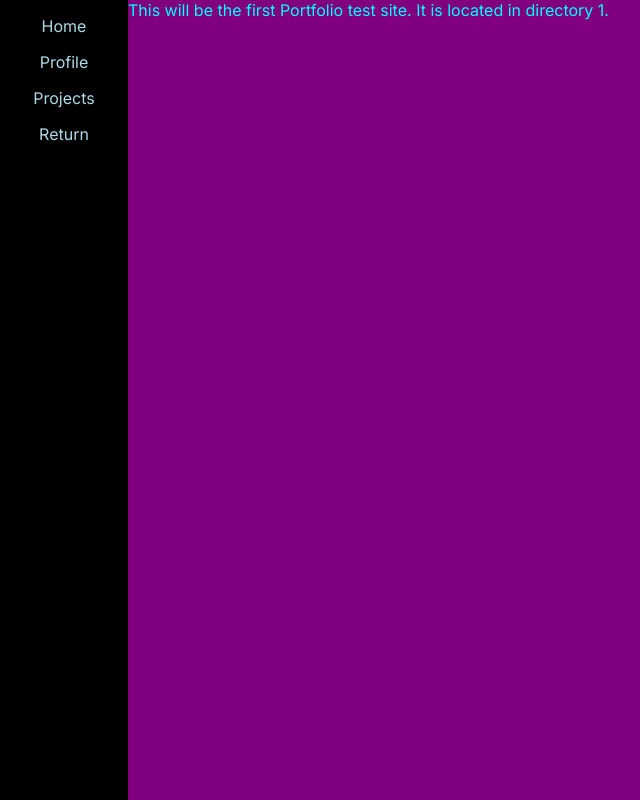
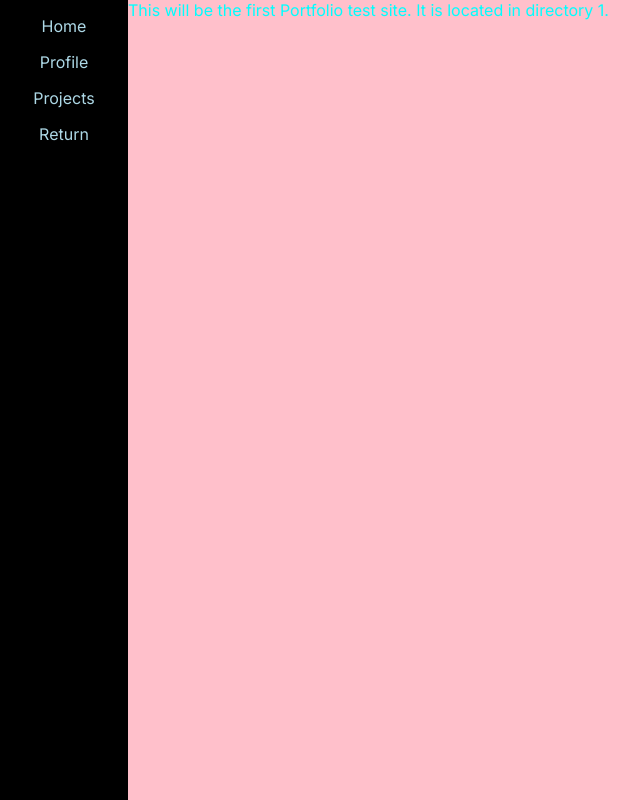
Before and after one commit to franco-ortega/portfolio-test, a Next.js app: page /1 in a window 1280 px wide. Shown: the whole page, without its empty margins (0-640 px from the left). Built offline with nearby package versions, Linux system fonts and the light colour scheme.

Commit message:
create Home component for Portfolio Test 1

```diff
--- /dev/null
+++ b/app/1/components/home/Home.jsx
@@ -0,0 +1,14 @@
+import Nav from '../nav/Nav';
+import styles from './Home.module.css';
+
+export default function Home() {
+  return (
+    <div className={styles.Home}>
+      <Nav />
+      <main>
+        This will be the first Portfolio test site. It is located in directory
+        1.
+      </main>
+    </div>
+  );
+}
--- a/app/1/layout.module.css
+++ b/app/1/components/home/Home.module.css
@@ -1,5 +1,7 @@
-.layout {
+.Home {
   background-color: purple;
+  background-color: pink;
+
   color: aqua;
 
   height: 100vh;
--- a/app/1/layout.js
+++ b/app/1/layout.js
@@ -1,6 +1,5 @@
 import { Inter } from 'next/font/google';
-import Nav from './components/nav/Nav';
-import styles from './layout.module.css';
+// import Nav from './components/nav/Nav';
 
 const inter = Inter({ subsets: ['latin'] });
 
@@ -12,12 +11,7 @@ export const metadata = {
 export default function RootLayout({ children }) {
   return (
     <html lang='en'>
-      <body className={inter.className}>
-        <div className={styles.layout}>
-          <Nav />
-          {children}
-        </div>
-      </body>
+      <body className={inter.className}>{children}</body>
     </html>
   );
 }
--- a/app/1/page.js
+++ b/app/1/page.js
@@ -1,9 +1,9 @@
-import styles from './page.module.css';
+import Home from './components/home/Home';
 
-export default function test1() {
+export default function Home1() {
   return (
-    <div className={styles.test1}>
-      This will be the first Portfolio test site. It is located in directory 1.
+    <div>
+      <Home />
     </div>
   );
 }
--- a/app/1/page.module.css
+++ /dev/null
@@ -1,3 +0,0 @@
-.test1 {
-  /* width: 100%; */
-}
--- a/app/src/components/testList/TestList.jsx
+++ b/app/src/components/testList/TestList.jsx
@@ -7,7 +7,7 @@ export default function TestList() {
       <h2>Test List</h2>
       <ul>
         <li>
-          <Link href={'/1'}>Portfolio Test 1</Link>
+          <Link href={'/1/'}>Portfolio Test 1</Link>
         </li>
       </ul>
     </div>
```
